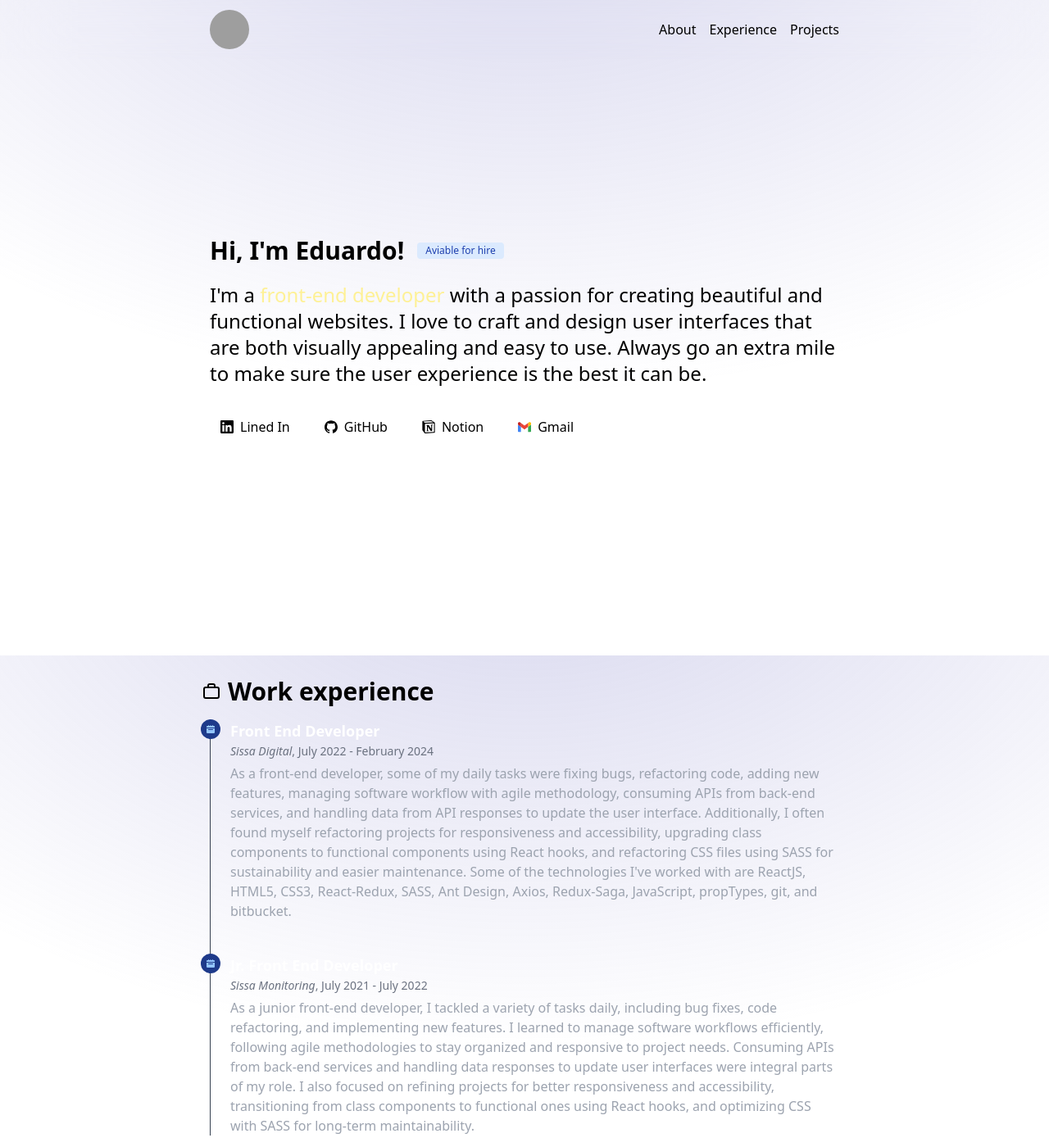
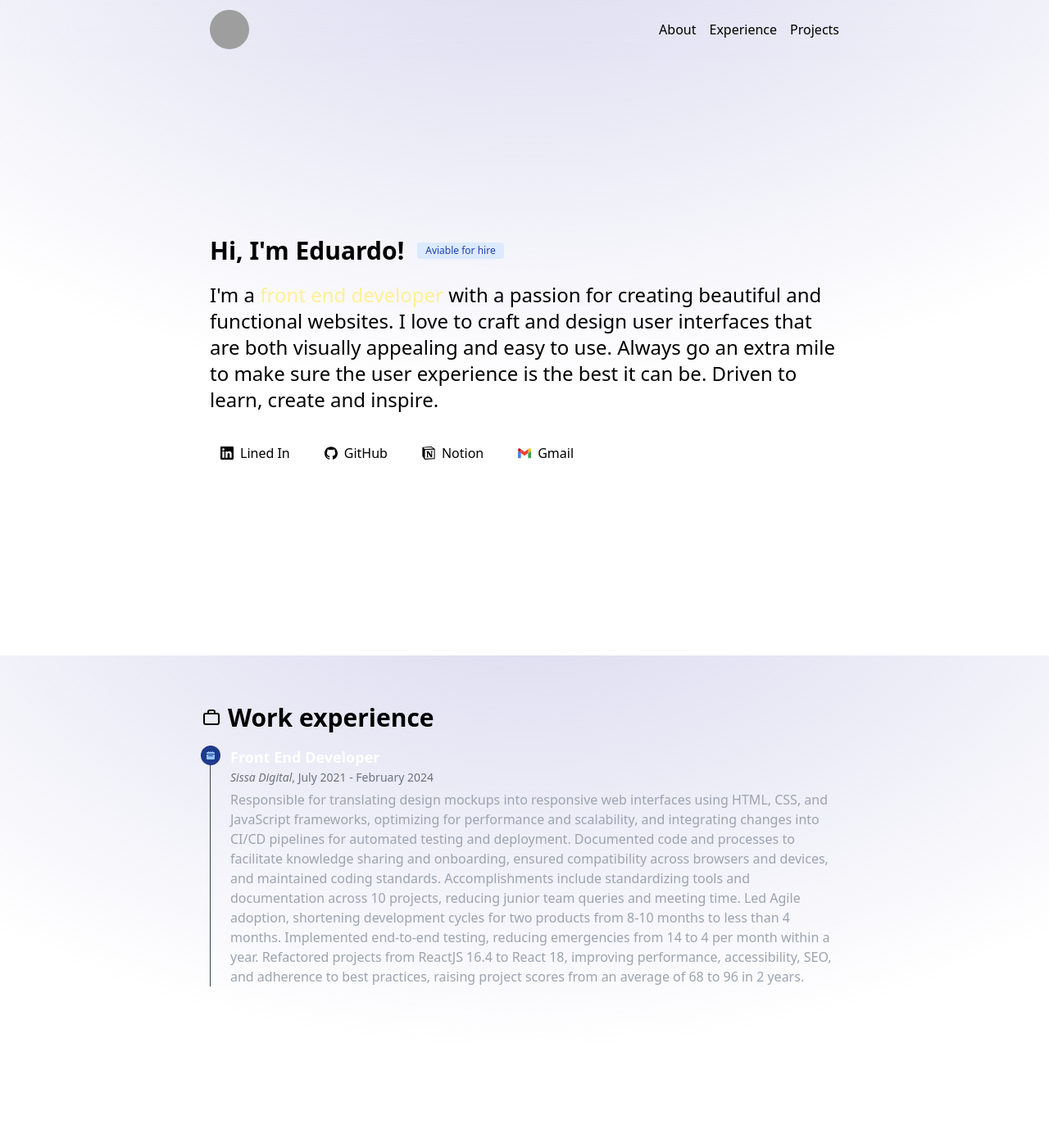
Before and after one commit to EduardoGarciaEnriquez/carlos-garcia-portfolio, an Astro site: page / in a window 1280 px wide. Shown: the top 1389 px of the page at 82% size. Built offline with nearby package versions, Linux system fonts and the light colour scheme; Astro itself is replaced by a stand-in of ours; grey boxes are pictures that could not be loaded.

Commit message:
ci: updated profile intro and experience description

```diff
--- a/src/components/Experience.astro
+++ b/src/components/Experience.astro
@@ -4,17 +4,10 @@ import ExperienceItem from '../components/ExperienceItem.astro'
 const EXPERIENCE = [
   {
     company: 'Sissa Digital',
-    date: 'July 2022 - February 2024',
+    date: 'July 2021 - February 2024',
     title: 'Front End Developer',
     description:
-      "As a front-end developer, some of my daily tasks were fixing bugs, refactoring code, adding new features, managing software workflow with agile methodology, consuming APIs from back-end services, and handling data from API responses to update the user interface. Additionally, I often found myself refactoring projects for responsiveness and accessibility, upgrading class components to functional components using React hooks, and refactoring CSS files using SASS for sustainability and easier maintenance. Some of the technologies I've worked with are ReactJS, HTML5, CSS3, React-Redux, SASS, Ant Design, Axios, Redux-Saga, JavaScript, propTypes, git, and bitbucket."
-  },
-  {
-    company: 'Sissa Monitoring',
-    date: 'July 2021 - July 2022',
-    title: 'Jr. Front End Developer',
-    description:
-      'As a junior front-end developer, I tackled a variety of tasks daily, including bug fixes, code refactoring, and implementing new features. I learned to manage software workflows efficiently, following agile methodologies to stay organized and responsive to project needs. Consuming APIs from back-end services and handling data responses to update user interfaces were integral parts of my role. I also focused on refining projects for better responsiveness and accessibility, transitioning from class components to functional ones using React hooks, and optimizing CSS with SASS for long-term maintainability.'
+      "Responsible for translating design mockups into responsive web interfaces using HTML, CSS, and JavaScript frameworks, optimizing for performance and scalability, and integrating changes into CI/CD pipelines for automated testing and deployment. Documented code and processes to facilitate knowledge sharing and onboarding, ensured compatibility across browsers and devices, and maintained coding standards. Accomplishments include standardizing tools and documentation across 10 projects, reducing junior team queries and meeting time. Led Agile adoption, shortening development cycles for two products from 8-10 months to less than 4 months. Implemented end-to-end testing, reducing emergencies from 14 to 4 per month within a year. Refactored projects from ReactJS 16.4 to React 18, improving performance, accessibility, SEO, and adherence to best practices, raising project scores from an average of 68 to 96 in 2 years."
   }
 ]
 ---
--- a/src/pages/index.astro
+++ b/src/pages/index.astro
@@ -39,9 +39,9 @@ import Projects from '../components/Projects.astro'
         </div>
       </h1>
       <h2 class='text-xl md:text-2xl mt-5 text-wrap'>
-        I'm a <span class='text-yellow-200/90'>front-end developer</span> with a passion for creating beautiful and functional
+        I'm a <span class='text-yellow-200/90'>front end developer</span> with a passion for creating beautiful and functional
         websites. I love to craft and design user interfaces that are both visually appealing and easy to use. Always go
-        an extra mile to make sure the user experience is the best it can be.
+        an extra mile to make sure the user experience is the best it can be. Driven to learn, create and inspire.
       </h2>
       <div class='mt-8 flex flex-wrap gap-4 justify-between md:justify-normal'>
         <Pill href='https://www.linkedin.com/in/carlos-eduardo-garcia-enriquez/' class='w-[45%] md:w-auto'>
```
